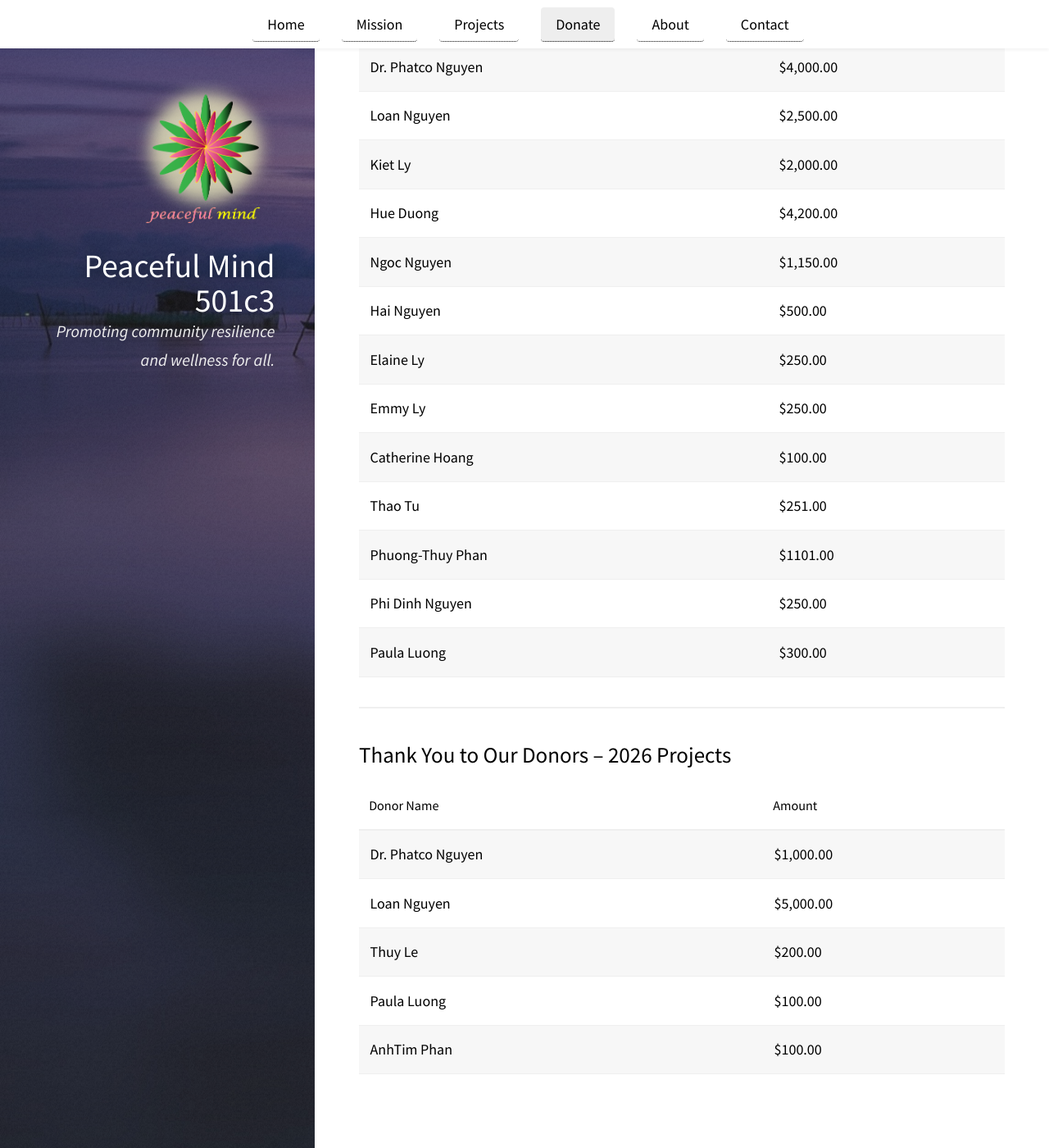
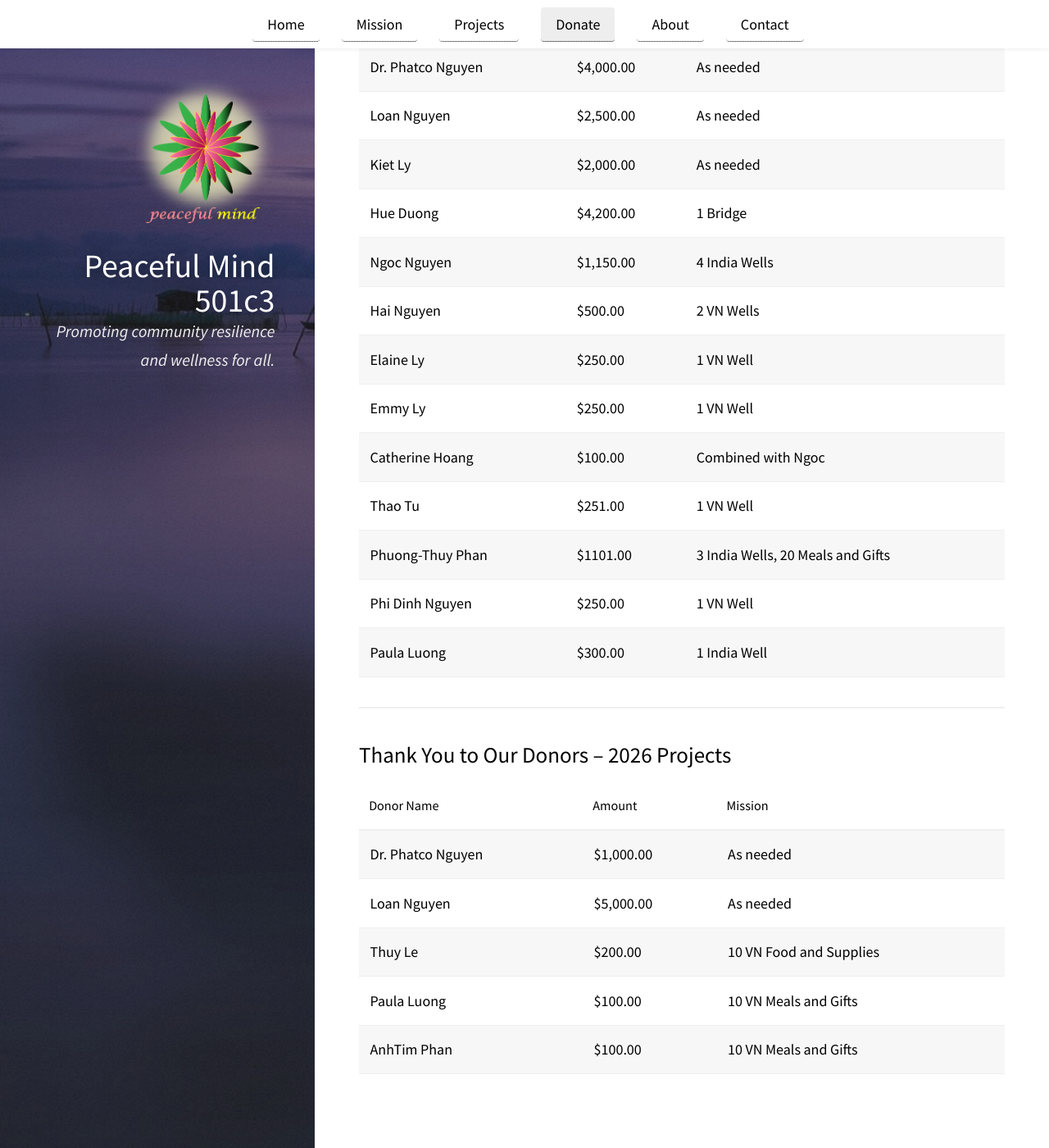
Before and after one commit to peacefulcenter/peacefulcenter.github.io, a Jekyll site: the page built from pages/donate.md, in a window 1280 px wide and 1400 px high, scrolled down 1726 px. Shown: the whole window at 82% size. Built offline with Jekyll 4.4.1, drawn with Linux system fonts in a browser that asks for light colours; our own code applies the rules of GitHub Pages for plain Markdown files.

Commit message:
Update donor table

```diff
--- a/pages/donate.md
+++ b/pages/donate.md
@@ -84,30 +84,30 @@ _Peaceful Mind 501C3 is a tax-exempt organization. Tax ID: 39-2930680. Your dona
 
 ## Thank You to Our Donors – 2025 Projects
 
-| Donor Name        | Amount    |
-|-------------------|-----------|
-| Dr. Phatco Nguyen | $4,000.00 |
-| Loan Nguyen       | $2,500.00 |
-| Kiet Ly           | $2,000.00 |
-| Hue Duong         | $4,200.00 |
-| Ngoc Nguyen       | $1,150.00 |
-| Hai Nguyen        | $500.00   |
-| Elaine Ly         | $250.00   |
-| Emmy Ly           | $250.00   |
-| Catherine Hoang   | $100.00   |
-| Thao Tu           | $251.00   |
-| Phuong-Thuy Phan  | $1101.00  |
-| Phi Dinh Nguyen   | $250.00   |
-| Paula Luong       | $300.00   |
+| Donor Name        | Amount    | Mission                           |
+|-------------------|-----------|-----------------------------------|
+| Dr. Phatco Nguyen | $4,000.00 | As needed                         |
+| Loan Nguyen       | $2,500.00 | As needed                         |
+| Kiet Ly           | $2,000.00 | As needed                         |
+| Hue Duong         | $4,200.00 | 1 Bridge                          |
+| Ngoc Nguyen       | $1,150.00 | 4 India Wells                     |
+| Hai Nguyen        | $500.00   | 2 VN Wells                        |
+| Elaine Ly         | $250.00   | 1 VN Well                         |
+| Emmy Ly           | $250.00   | 1 VN Well                         |
+| Catherine Hoang   | $100.00   | Combined with Ngoc               |
+| Thao Tu           | $251.00   | 1 VN Well                         |
+| Phuong-Thuy Phan  | $1101.00  | 3 India Wells, 20 Meals and Gifts |
+| Phi Dinh Nguyen   | $250.00   | 1 VN Well                         |
+| Paula Luong       | $300.00   | 1 India Well                      |
 
 ---
 
 ## Thank You to Our Donors – 2026 Projects
 
-| Donor Name        | Amount    |
-|-------------------|-----------|
-| Dr. Phatco Nguyen | $1,000.00 |
-| Loan Nguyen       | $5,000.00 |
-| Thuy Le           | $200.00   |
-| Paula Luong       | $100.00   |
-| AnhTim Phan       | $100.00   |
+| Donor Name        | Amount    | Mission                 |
+|-------------------|-----------|-------------------------|
+| Dr. Phatco Nguyen | $1,000.00 | As needed               |
+| Loan Nguyen       | $5,000.00 | As needed               |
+| Thuy Le           | $200.00   | 10 VN Food and Supplies |
+| Paula Luong       | $100.00   | 10 VN Meals and Gifts   |
+| AnhTim Phan       | $100.00   | 10 VN Meals and Gifts   |
```
